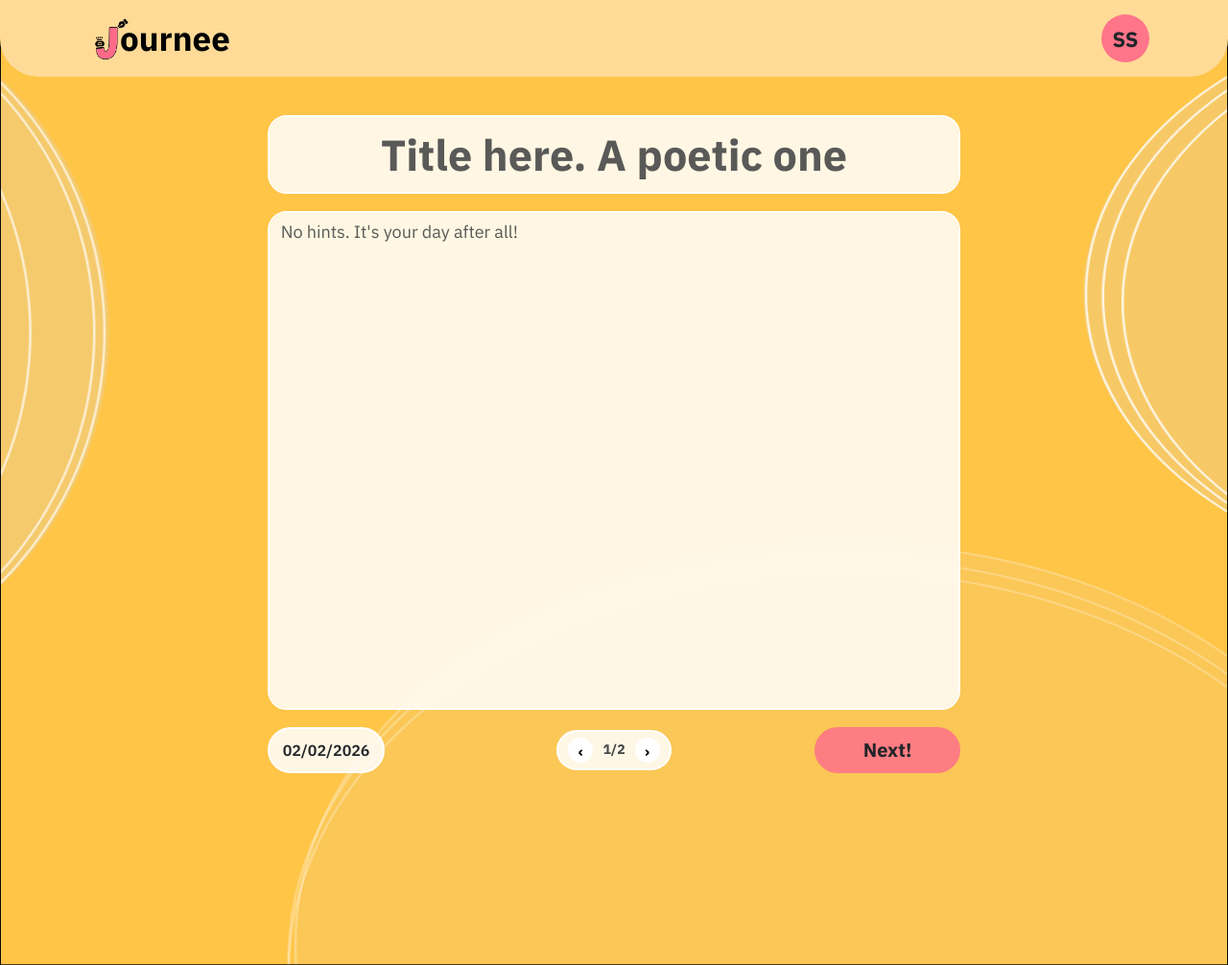
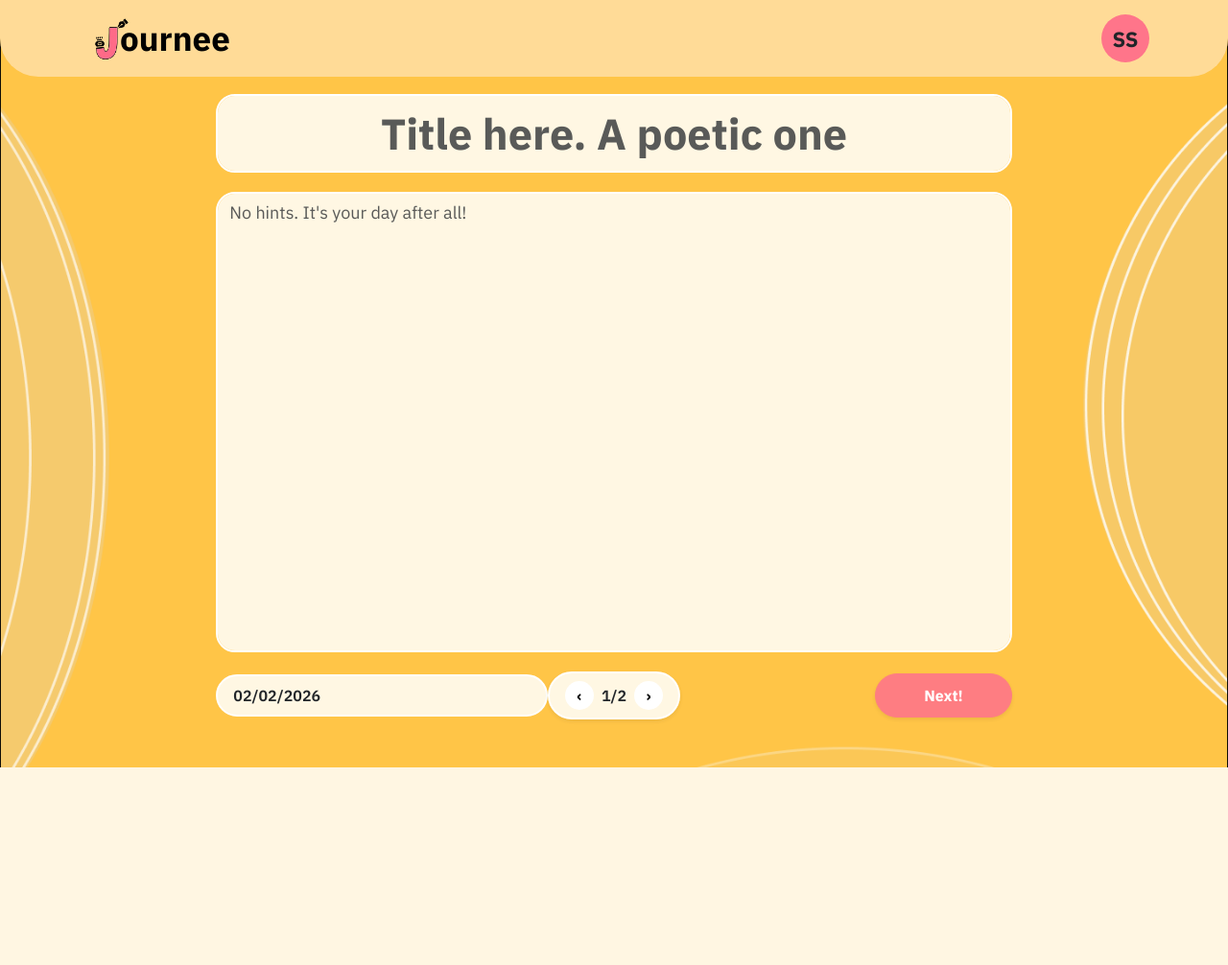
Before and after one commit to daniodev/Journee-Website, a PHP site: page /diary/write/ in a window 1280 px wide. Shown: the whole page at 96% size. After the commit the page ends 800 px from the top, so only its background shows below. Run offline with PHP 8.4, Linux system fonts and the light colour scheme; the visitor is signed in with stand-in values (Sample User, id 1); data that the repository does not hold is empty.

Commit message:
prima implementazione scale new mockup
prima implementazione delle scale con il nuovo mockup

```diff
--- a/diary/write/index.php
+++ b/diary/write/index.php
@@ -4,7 +4,7 @@
   <meta charset="utf-8">
   <meta name="viewport" content="width=device-width, initial-scale=1">
   <link href="https://fonts.googleapis.com/css2?family=IBM+Plex+Sans:wght@300;400;500;600;700&display=swap" rel="stylesheet">
-  <title>Scrivi il tuo diario</title>
+  <title>Scrivi il tuo diario - Journee</title>
 
   <?php
     include '../../sources/include/bootStrap.html';
@@ -16,20 +16,19 @@
       exit;
     }
 
-    function getTipologiaById($idTipologia, $conn) {
-      $query = "SELECT * FROM TipologiaScale WHERE idTipoScala = " . $idTipologia;
-      $result = mysqli_query($conn, $query);
-      $answer = mysqli_fetch_array($result);
-      return $answer['descrizione'];
-    }
+    // Recuperiamo le tipologie di scale dal database
+    $queryScale = "SELECT * FROM tipologiascale";
+    $resultScale = mysqli_query($conn, $queryScale);
   ?>
 
   <style>
     body {
       margin: 0;
+      padding-top: 50px;
       background-image: url('../../sources/images/backgrounds/write.png');
       font-family: 'IBM Plex Sans', sans-serif;
-      background-size: 100% 100%;
+      background-size: cover;
+      background-attachment: fixed;
       overflow-x: hidden;
     }
 
@@ -37,162 +36,191 @@
       background-color: #fe7d82;
       border-color: #fe7d82;
       border-radius: 40px;
-      padding-left: 50px;
-      padding-right: 50px;
+      padding: 10px 50px;
       font-weight: bold;
+      color: white;
     }
     .btn-custom:hover {
       background-color: #e86f74;
-      border-color: #e86f74;
+      color: white;
     }
 
-    .text {
+    .text-area-custom {
       background-color: #FFFFFFD9 !important;
       backdrop-filter: blur(5px);
-      -webkit-backdrop-filter: blur(5px);
       border: white solid 2px;
       border-radius: 20px;
       resize: none;
     }
 
-    .title {
+    .title-field {
       height: 10vh;
-      margin-bottom: 18px;
       font-size: clamp(25px, 5vw, 45px);
       font-weight: bold;
       text-align: center;
-    }
-    .title::placeholder {
-      font-size: clamp(25px, 5vw, 45px);
-      font-weight: bold;
-      text-align: center;
+      margin-bottom: 20px;
     }
 
-    .content {
-    border: white solid 2px;
-    border-radius: 20px;
-    height: 65vh;
-    font-size: clamp(12px, 5vw, 18px);
-    }
-    .content::placeholder {
-    font-size: clamp(12px, 5vw, 18px);
+    .content-field {
+      height: 60vh;
+      font-size: 18px;
     }
 
-    .inputs { margin-top: 15vh; }
-    .textarea { resize: none !important; }
+    /* Container delle Scale */
+    .scale-container {
+      background-color: #FFFFFFD9;
+      border-radius: 20px;
+      padding: 30px;
+      height: 72vh; /* Allineato all'altezza dei testi */
+      overflow-y: auto;
+    }
 
-    /* --- BOTTOM BAR --- */
     .bottom-bar {
-      margin-top: 18px;
+      margin-top: 20px;
       display: grid;
       grid-template-columns: 1fr auto 1fr;
       align-items: center;
-      margin-bottom: clamp(200px, 5vh, 400px);
+      padding-bottom: 50px;
     }
 
-    .bottom-bar .btn-custom {
-      justify-self: end;
-    }
-
-    .date-pill {
-      justify-self: start;
+    .date-pill, .pager {
       background: #ffffffd9;
       border: 2px solid #fff;
       border-radius: 999px;
-      padding: 10px 14px;
-      width: fit-content;
+      padding: 8px 16px;
       font-weight: 600;
       display: inline-flex;
       align-items: center;
     }
 
-    .pager {
-      justify-self: center;
-      display: inline-flex;
-      align-items: center;
-      gap: 10px;
-      background: #ffffffd9;
-      border: 2px solid #fff;
-      border-radius: 999px;
-      padding: 6px 10px;
-      user-select: none;
+    .pager-btn {
+      border: none;
+      background: #fff;
+      border-radius: 50%;
+      width: 30px;
+      height: 30px;
+      cursor: pointer;
+      font-weight: bold;
     }
 
-    .pager-btn {
-      width: 26px;
-      height: 26px;
-      border: none;
-      border-radius: 999px;
-      background: #fff;
-      line-height: 26px;
-      font-weight: 700;
-      cursor: pointer;
-    }
-
-    .pager-text {
-      font-weight: 700;
-      font-size: 14px;
-      opacity: .85;
-    }
+    .hidden-step { display: none !important; }
   </style>
 </head>
 
 <body>
   <?php include '../../sources/include/navBar.php'; ?>
 
-  <form action="sendData.php" method="post">
-    <div class="container-fluid">
+  <form action="sendData.php" method="post" id="diaryForm">
+    <div class="container-fluid mt-5">
       <div class="row justify-content-center">
-        <div class="inputs col-7">
+        <div class="col-lg-8 col-md-10">
 
-          <div class="row-1">
-            <textarea class="form-control text title" id="title" name="title" rows="1"
+          <div id="step-1">
+            <textarea class="form-control text-area-custom title-field" name="title"
                       placeholder="Title here. A poetic one" required></textarea>
-          </div>
 
-          <div class="row-7">
-            <textarea class="form-control text content" id="comments" name="comments" rows="7"
+            <textarea class="form-control text-area-custom content-field" name="comments"
                       placeholder="No hints. It's your day after all!" required></textarea>
           </div>
 
+          <div id="step-2" class="hidden-step">
+            <div class="scale-container shadow-sm">
+                <h2 class="text-center mb-4">Inserisci i valori da te desider</h2>
+                <p class="text-muted text-center">Valuta da 1 a 5 (massimo 3 scale)</p>
+
+                <div class="list-group">
+                    <?php while($row = mysqli_fetch_array($resultScale)): ?>
+                    <div class="list-group-item d-flex flex-column p-3 mb-2 border-0 rounded shadow-sm">
+                        <div class="d-flex justify-content-between align-items-center mb-2">
+                            <div class="form-check">
+                                <input class="form-check-input limit-check" type="checkbox"
+                                       name="tipologie[]" value="<?= $row['idTipoScala'] ?>"
+                                       id="c<?= $row['idTipoScala'] ?>">
+                                <label class="form-check-label fw-bold" for="c<?= $row['idTipoScala'] ?>">
+                                    <?= $row["nome"] ?>
+                                </label>
+                            </div>
+                            <small class="text-muted"><?= $row["descrizione"] ?></small>
+                        </div>
+
+                        <div class="px-3">
+                            <input type="range" class="form-range scale-range"
+                                   name="valutazione[<?= $row['idTipoScala'] ?>]"
+                                   min="1" max="5" value="3" disabled>
+                            <div class="d-flex justify-content-between small text-muted">
+                                <span>1</span><span>2</span><span>3</span><span>4</span><span>5</span>
+                            </div>
+                        </div>
+                    </div>
+                    <?php endwhile; ?>
+                </div>
+            </div>
+          </div>
+
           <div class="bottom-bar">
-            <div class="date-pill" aria-label="Date"><?= date('d/m/Y')?></div>
+            <div class="date-pill"><?= date('d/m/Y')?></div>
 
-            <div class="pager" aria-label="Pagination">
-              <button type="button" class="pager-btn" aria-label="Previous">‹</button>
-              <span class="pager-text">1/2</span>
-              <button type="button" class="pager-btn" aria-label="Next">›</button>
+            <div class="pager shadow-sm">
+              <button type="button" class="pager-btn" onclick="toggleStep(1)">‹</button>
+              <span class="pager-text mx-2" id="page-indicator">1/2</span>
+              <button type="button" class="pager-btn" onclick="toggleStep(2)">›</button>
             </div>
 
-            <button type="submit" class="btn btn-custom btn-lg">Next!</button>
+            <div class="text-end">
+                <button type="submit" class="btn btn-custom shadow-sm">Next!</button>
+            </div>
           </div>
 
         </div>
-
-        <!--
-        <div class="col-5">
-          <div class="row">
-            <?php for($i=1; $i<=3; $i++): ?>
-              <?php $question = getTipologiaById($i, $conn); ?>
-              <h4><?= $question ?></h4>
-
-              <?php for($j=1; $j<=5; $j++): ?>
-                <div class="col-1">
-                  <div class="form-check">
-                    <input class="form-check-input" type="Radio"
-                           name="scale<?= $i ?>" value="<?= $j ?>"
-                           <?php if($j==5) echo "required"; ?>>
-                    <label class="form-check-label"><?= $j ?></label>
-                  </div>
-                </div>
-              <?php endfor; ?>
-            <?php endfor; ?>
-          </div>
-        </div>
-        -->
-
       </div>
     </div>
   </form>
+
+  <script>
+    const step1 = document.getElementById('step-1');
+    const step2 = document.getElementById('step-2');
+    const indicator = document.getElementById('page-indicator');
+
+    function toggleStep(step) {
+        if (step === 1) {
+            step1.classList.remove('hidden-step');
+            step2.classList.add('hidden-step');
+            indicator.innerText = "1/2";
+        } else {
+            step1.classList.add('hidden-step');
+            step2.classList.remove('hidden-step');
+            indicator.innerText = "2/2";
+        }
+    }
+
+    // Logica limite 3 checkbox e attivazione range
+    const checkboxes = document.querySelectorAll(".limit-check");
+
+    checkboxes.forEach(cb => {
+      cb.addEventListener("change", function () {
+        const checkedCount = document.querySelectorAll(".limit-check:checked").length;
+        const rangeInput = this.closest('.list-group-item').querySelector('.scale-range');
+
+        if (checkedCount > 3) {
+          this.checked = false;
+          rangeInput.disabled = true;
+          alert("Puoi selezionare un massimo di 3 scale per oggi.");
+        } else {
+            // Abilita o disabilita lo slider in base alla selezione
+            rangeInput.disabled = !this.checked;
+        }
+      });
+    });
+
+    // Validazione prima dell'invio
+    document.getElementById('diaryForm').onsubmit = function(e) {
+        const checkedCount = document.querySelectorAll(".limit-check:checked").length;
+        if (checkedCount === 0) {
+            alert("Per favore, seleziona almeno una scala di valutazione nello step 2!");
+            toggleStep(2);
+            return false;
+        }
+    };
+  </script>
 </body>
 </html>
```
Also changed, not shown: diary/view/index.php (+16 -10 lines), diary/write/scaleSelection.php (deleted, +0 -90 lines), diary/write/sendData.php (+30 -28 lines), sources/include/loggedNavBar.php (added).
